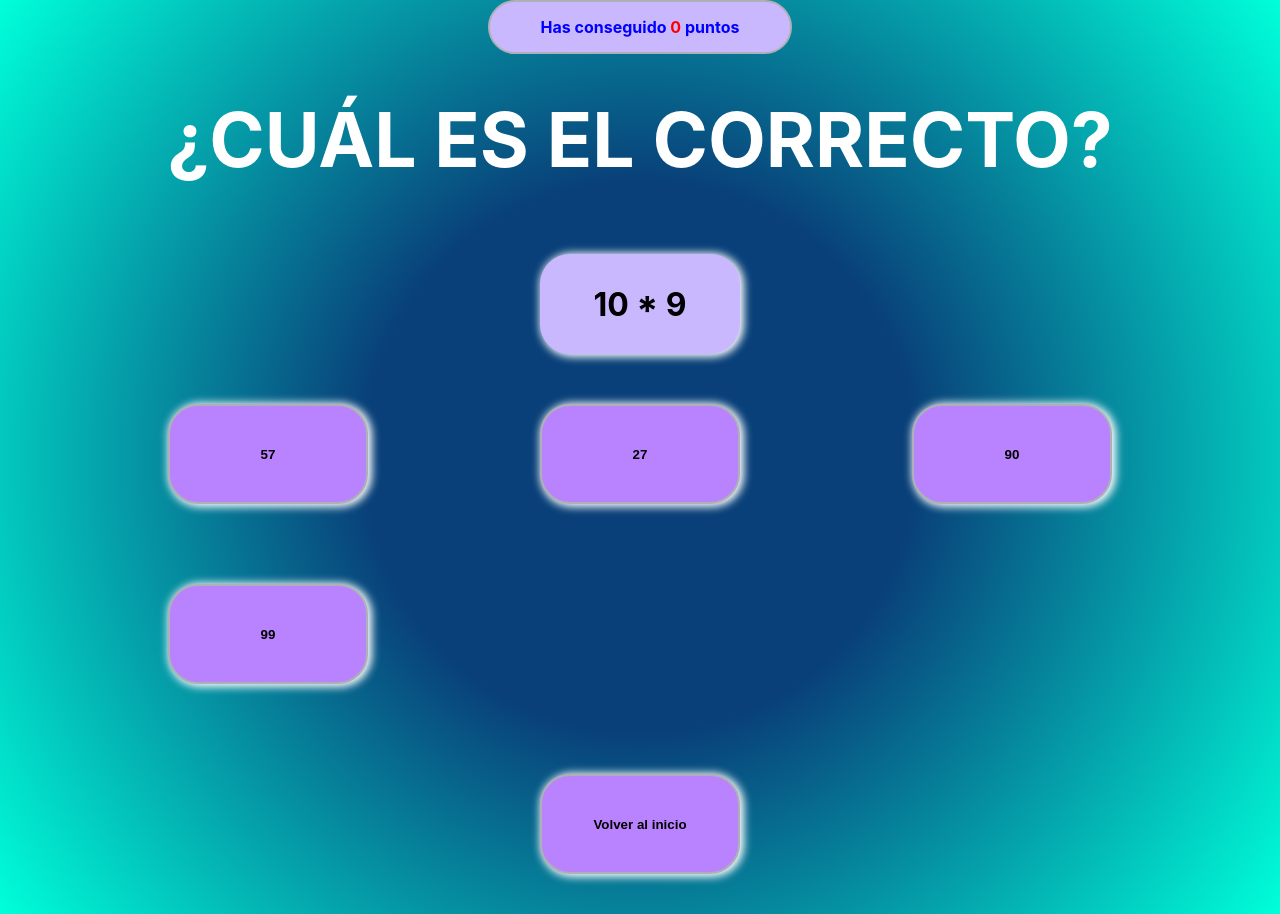
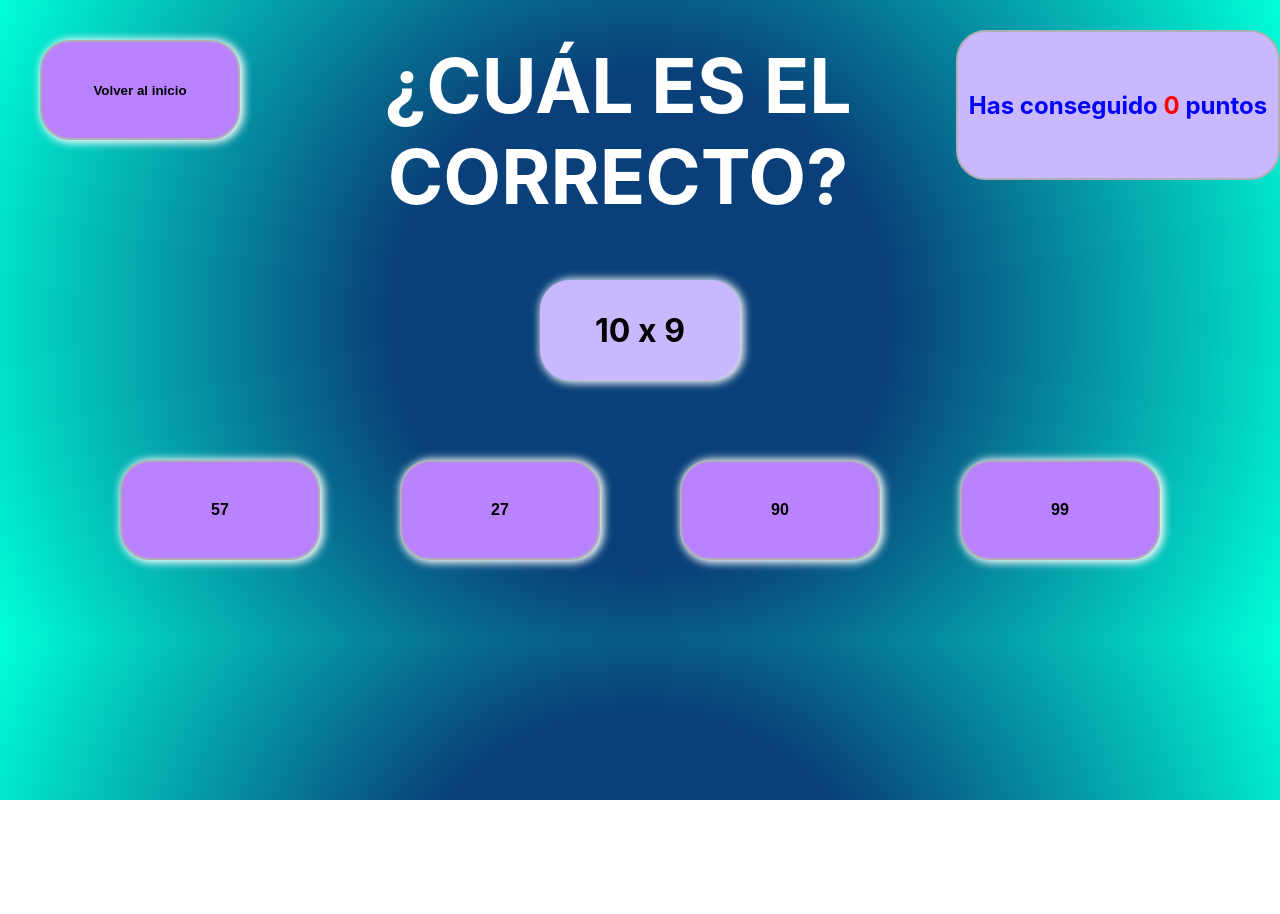
Before and after one commit to MariaJGuerrero/app-multiplicaciones, a React (Create React App) app: page /verdadero in a window 1280 px wide. After the commit the page ends 800 px from the top, so only its background shows below. Built offline with nearby package versions, Linux system fonts and the light colour scheme.

Commit message:
agrego estilos

```diff
--- a/src/componentes/marcador/marcador.css
+++ b/src/componentes/marcador/marcador.css
@@ -5,13 +5,16 @@
     border: 2px solid #AFB0B6;
     background-color: #CAB8FF;
     border-radius: 30px;
-    justify-self: flex-end;
+    justify-self: flex-end ;
     justify-content: center;
     align-items: center;
+    padding: 10px;
+    margin-top: 30px;
 }
 
 .texto{
     color:blue;
+    font-size: 1.5em;
 }
 
 .puntos{
--- a/src/paginas/home.jsx
+++ b/src/paginas/home.jsx
@@ -8,7 +8,7 @@ const Home = () => {
        return (
         <div className="App">
             <Marcador />
-            <h1 className='titulo'>TÍTULO</h1>
+            <h1 className='titulo'>MULTIPLIGAMOS</h1>
                 <div className='contenedor-menu'>
                 <Link to="/repaso">
                     <Boton
--- a/src/paginas/parejas/parejas.css
+++ b/src/paginas/parejas/parejas.css
@@ -5,7 +5,7 @@
 }
 
 .contenedor-parejas{
-    margin-top: 20px;
+    margin-top: 50px;
     width: 30%;
     min-height: 100px;
     background-color: #CAB8FF;
--- a/src/paginas/parejas/parejas.jsx
+++ b/src/paginas/parejas/parejas.jsx
@@ -43,8 +43,12 @@ const Parejas = () => {
   return (
     <div className='contenedor-principal-parejas'>
       <header>
+        <Link to='/'>
+            <BotonInicio
+              texto='Volver al inicio' />
+        </Link>
+        <h1 className='titulo'>EMPAREJAMOS</h1>
         <Marcador />
-        <h1 className='titulo'>EMPAREJAMOS</h1>
       </header>
       <section className='contenedor-parejas'>
         <div className='columna-parejas-operaciones'>
@@ -57,7 +61,7 @@ const Parejas = () => {
               className='tarjeta operacion'
               key= {i}
             >
-              {`${operador.a} * ${operador.b}`}
+              {`${operador.a} x ${operador.b}`}
             </button>)
           }
         </div>
@@ -83,12 +87,6 @@ const Parejas = () => {
               {resultadoValido ? 'Bien hecho!' : undefined}
               {resultadoValido === false ? 'no, no, no, no, no' : undefined}
           </h3>
-      <footer>
-        <Link to='/'>
-          <BotonInicio
-            texto='Volver al inicio' />
-        </Link>
-      </footer>
     </div>
   )
 }
--- a/src/paginas/repaso/repaso.css
+++ b/src/paginas/repaso/repaso.css
@@ -1,6 +1,11 @@
 *{
     margin: 0%;
     padding: 0;
+}
+
+header{
+    display: flex;
+    justify-content: space-around;
 }
 
 .contenedor-Repaso{
@@ -8,8 +13,6 @@
     flex-wrap: wrap;
     flex-direction: column;
 }
-
-
 
 .menu-botons{
    width: 80%;
--- a/src/paginas/repaso/repaso.jsx
+++ b/src/paginas/repaso/repaso.jsx
@@ -16,20 +16,22 @@ const Repaso = () =>{
 
     return(
         <div className='contenedor-Repaso'>
+            <header>
+                <Link to='/'>
+                    <BotonInicio
+                        texto='Volver al inicio' />
+                </Link>
+                <h1 className='titulo'>REPASO</h1>
                 <Marcador />
-            <h1 className='titulo'>REPASO</h1>
+            </header>
+            <section>
                 <div className='menu-botons'>
                     {tablas.map((numeroTabla) => <button className='tabla-boton' onClick={() => setNumeroTablaElegido(numeroTabla)} key= {numeroTabla}>Tabla {numeroTabla}</button>)}
                 </div>
                 <div className='contenedor-principal-tabla'>
                     {multiplicadores.map((numero) =>  <TablaInput numeroTabla = {parseInt(numeroTablaElegido)} multiplicador = {parseInt(numero)} key={numero}/>)}
                 </div>
-
-        <Link to='/'>
-            <BotonInicio
-                texto='Volver al inicio' />
-        </Link>
-
+            </section>
         </div>
     )
 }
--- a/src/paginas/verdadero/verdadero.css
+++ b/src/paginas/verdadero/verdadero.css
@@ -10,9 +10,17 @@
 
 }
 
+.contenedor-central{
+    margin-top: 50px;
+    display: flex;
+    justify-content: center;
+    align-items: center;
+    flex-direction: column;
+}
+
 
 .contenedor-operacion{
-    margin-top: 20px;
+    margin-top: 50px;
     width: 200px;
     min-height: 100px;
     background-color: #CAB8FF;
@@ -26,12 +34,15 @@
 }
 
 .contenedor-opciones-resultado{
-    width: 80%;
+    min-width: 80%;
     display: flex;
     justify-content: space-between;
-    flex-wrap: wrap;
-    margin: 10px;
+    margin: 40px;
     justify-self: center;
     align-self: center;
     cursor: pointer;
+
 }
+.contenedor-opciones-resultado .boton{
+    font-size: 1em;
+}
--- a/src/paginas/verdadero/verdadero.jsx
+++ b/src/paginas/verdadero/verdadero.jsx
@@ -64,15 +64,19 @@ const Verdadero = () => {
 
     return (
         <div className='contenedor-principal-verdadero'>
+            <header>
+                <Link to='/'>
+                    <BotonInicio texto='Volver al inicio' />
+                </Link>
+                <h1 className='titulo'> ¿CUÁL ES EL CORRECTO? </h1>
                 <Marcador />
-            <h1 className='titulo'> ¿CUÁL ES EL CORRECTO? </h1>
+            </header>
+           <section className='contenedor-central'>
             <div className='contenedor-operacion'>
-                <p>{`${operadores[0]} * ${operadores[1]}`}</p>
+                    <p>{`${operadores[0]} x ${operadores[1]}`}</p>
                 </div>
 
-            <div
-                className='contenedor-opciones-resultado'
-            >
+                <div className='contenedor-opciones-resultado'>
                     {opcionesResultados.map((opcion) =>
                         <button
                             onClick={() => clickHandler(opcion)}
@@ -82,15 +86,13 @@ const Verdadero = () => {
                             {opcion}
                         </button>)
                     }
-
                 </div>
                 {bienHecho ? <BienHecho LimpiarEstado={clearState} /> : ''}
                 {bienHecho === false ? <h1 className='titulo'>Sigue intentándolo!</h1> : ''}
+           </section>
 
 
-            <Link to='/'>
-                <BotonInicio texto='Volver al inicio' />
-            </Link>
+
         </div>
 
     )
```
Lines whose indentation alone changed are shown as unchanged.
